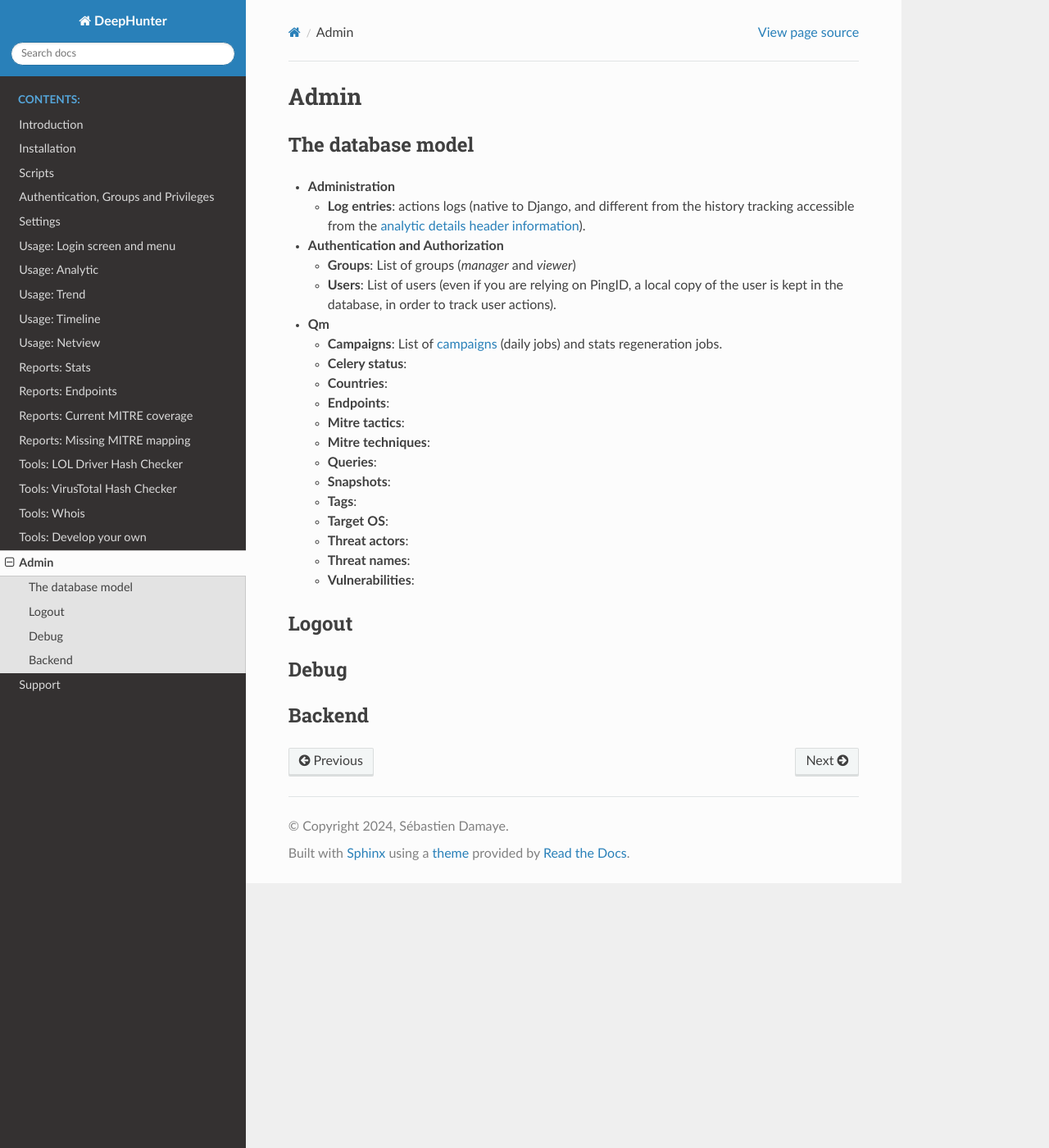
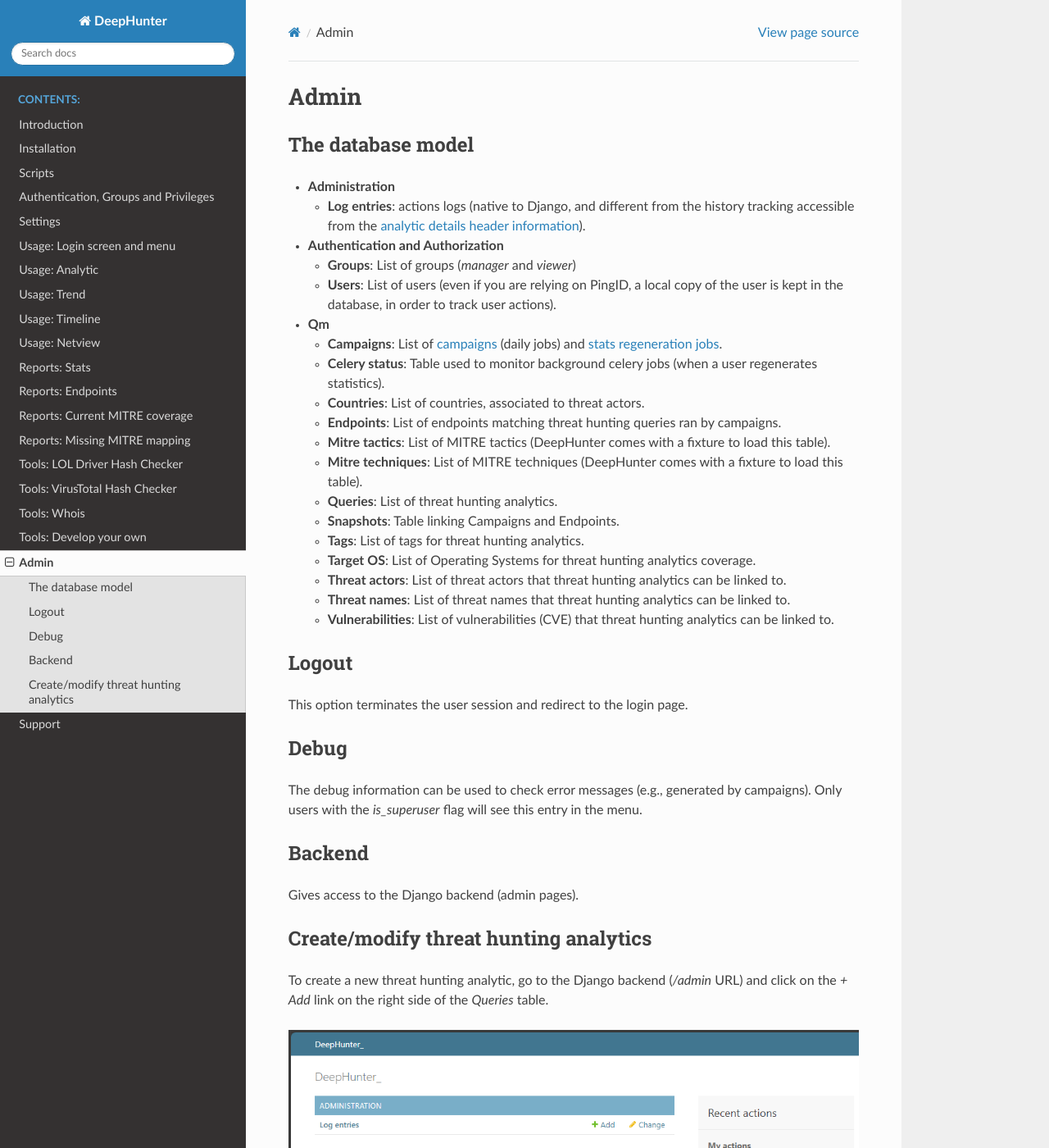
Before and after one commit to wikijm/deephunter, a Sphinx documentation site: the page built from docs/admin.rst, in a window 1280 px wide and 1400 px high. Shown: the whole window at 82% size. Built offline with Sphinx 7.4.7 and the Read the Docs theme 3.1.0, drawn with Linux system fonts in a browser that asks for light colours; some of the changed text lies outside the part shown.

Commit message:
updated doc

```diff
--- a/docs/admin.rst
+++ b/docs/admin.rst
@@ -15,25 +15,44 @@
 
 * **Qm**
 
-  * **Campaigns**: List of `campaigns <intro.html#campaigns>`_ (daily jobs) and stats regeneration jobs.
-  * **Celery status**:
-  * **Countries**:
-  * **Endpoints**:
-  * **Mitre tactics**:
-  * **Mitre techniques**:
-  * **Queries**:
-  * **Snapshots**:
-  * **Tags**:
-  * **Target OS**:
-  * **Threat actors**:
-  * **Threat names**:
-  * **Vulnerabilities**:
+  * **Campaigns**: List of `campaigns <intro.html#campaigns>`_ (daily jobs) and `stats regeneration jobs <usage_analytics.html#actions-buttons>`_.
+  * **Celery status**: 	Table used to monitor background celery jobs (when a user regenerates statistics).
+  * **Countries**: List of countries, associated to threat actors.
+  * **Endpoints**: List of endpoints matching threat hunting queries ran by campaigns.
+  * **Mitre tactics**: List of MITRE tactics (DeepHunter comes with a fixture to load this table).
+  * **Mitre techniques**: List of MITRE techniques (DeepHunter comes with a fixture to load this table).
+  * **Queries**: List of threat hunting analytics.
+  * **Snapshots**: Table linking Campaigns and Endpoints.
+  * **Tags**: List of tags for threat hunting analytics.
+  * **Target OS**: List of Operating Systems for threat hunting analytics coverage.
+  * **Threat actors**: List of threat actors that threat hunting analytics can be linked to.
+  * **Threat names**: List of threat names that threat hunting analytics can be linked to.
+  * **Vulnerabilities**: List of vulnerabilities (CVE) that threat hunting analytics can be linked to.
 
 Logout
 ******
+This option terminates the user session and redirect to the login page.
 
 Debug
 *****
+The debug information can be used to check error messages (e.g., generated by campaigns). Only users with the `is_superuser` flag will see this entry in the menu.
 
 Backend
 *******
+Gives access to the Django backend (admin pages).
+
+Create/modify threat hunting analytics
+**************************************
+To create a new threat hunting analytic, go to the Django backend (`/admin` URL) and click on the `+ Add` link on the right side of the `Queries` table.
+
+.. image:: img/admin_create_query_button.png
+  :width: 1000
+  :alt: img
+
+Fields should be quite explicit, and it shouldn't be too complicated for you to create new threat hunting analytics. There are some points you should consider though:
+
+- Query vs Columns: A PowerQuery is generally composed of the query itself and some columns (optionnaly grouped). In DeepHunter, you should split both. Anything that is modifying the number of results (e.g., filters) should be in the `Query` field, while presentation parameters (e.g., `| columns`, `| group`) should appear in the `Columns` field. See the examples of threat hunting analytics shipped with the installation package for more details.
+- Markdown syntax: Some fields (e.g., description, notes, emulation validation) use the markdown syntax.
+- The reference field accepts URL directly (1 URL per line)
+
+Notice that you can create threat actors, threat names or vulnerabilities directly from a threat hunting analytic, by using the "+" icon on the right side of these fields.
```
Also changed, not shown: docs/intro.rst (+8 -0 lines), docs/support.rst (+3 -5 lines), docs/img/admin_create_query_button.png (added), docs/img/analytics_regen_stats.png (added).
